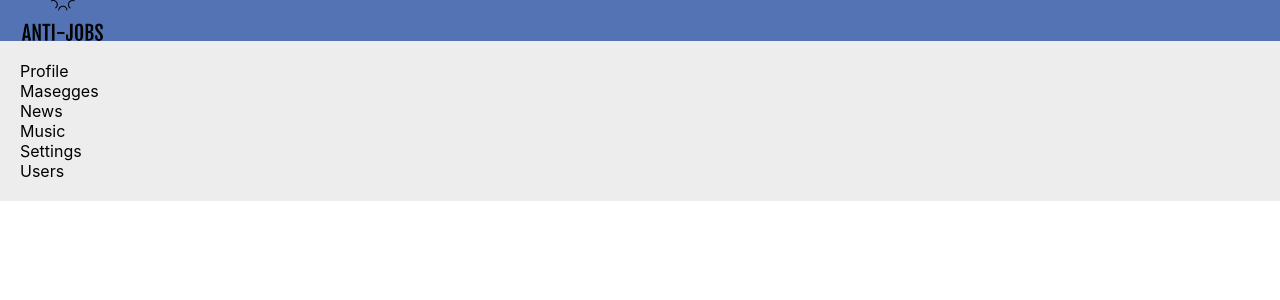
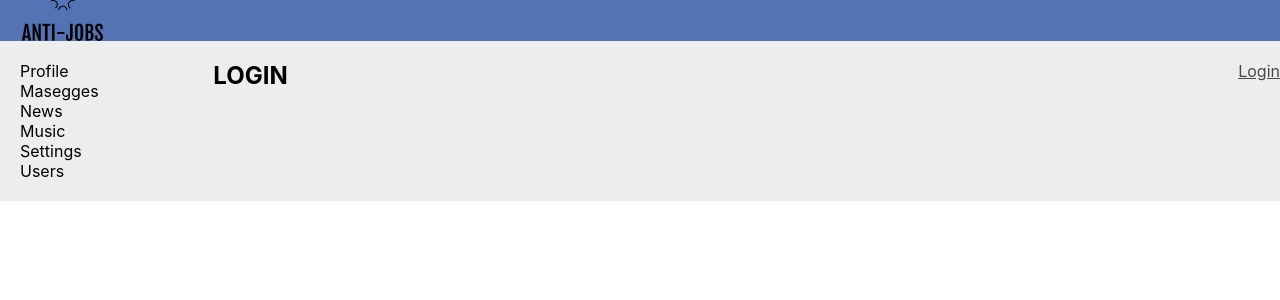
Before and after one commit to viktorShatalov/React-js, a React (Create React App) app: page /login in a window 1280 px wide. Shown: the top 300 px of the page. Built offline with nearby package versions, Linux system fonts and the light colour scheme; no server answers.

Commit message:
Redirect Start

```diff
--- a/src/App.js
+++ b/src/App.js
@@ -9,6 +9,7 @@
 import UsersContainer from './components/Users/UsersConteiner';
 import ProfileContainer from './components/Profile/ProfileConteiner';
 import HeaderContainer from './components/Header/HeaderContainer';
+import Login from './components/login/Login';
 
 
 const App = (props) => {
@@ -28,6 +29,9 @@
           <Route path='/users'
             render={() => <UsersContainer />} />
 
+          <Route path='/login'
+            render={() => <Login />} />
+
           <Route path='/settings' render={() => <Settings />} />
           <Route path='/music' render={() => <Music />} />
           <Route path='/news' render={() => <News />} />
--- a/src/components/Dialogs/Dialogs.jsx
+++ b/src/components/Dialogs/Dialogs.jsx
@@ -2,7 +2,7 @@
 import s from './Dialogs.module.css';
 import DialogItem from './DialogItem/DialogItem';
 import Messege from './Messege/Messege';
-
+import { Redirect } from 'react-router-dom';
 
 
 const Dialogs = (props) => {
@@ -18,8 +18,10 @@
   let onNewMessegeChange = (e) => {
     let body = e.target.value;
     props.UpdateNewMessegeBody(body);
+  }
 
-  }
+  if (!props.isAuth) return <Redirect to={"/login"} />;
+
   return (
     <div className={s.dialogs}>
       <div className={s.dialogs_items}>
--- a/src/components/Dialogs/DialogsConteiner.jsx
+++ b/src/components/Dialogs/DialogsConteiner.jsx
@@ -7,7 +7,8 @@
 
 const mapStateToProps = (state) => {
   return {
-    dialogsPage: state.dialogsPage
+    dialogsPage: state.dialogsPage,
+    isAuth: state.auth.isAuth
   }
 }
 const mapDispatchToProps = (dispatch) => {
--- a/src/components/Header/Header.module.css
+++ b/src/components/Header/Header.module.css
@@ -11,5 +11,5 @@
    float: right;
 }
 .loginBlock a {
-  color: rgb(255, 255, 255);
+  color: rgb(0, 0, 0);
 }
--- a/src/components/Profile/Profile.jsx
+++ b/src/components/Profile/Profile.jsx
@@ -4,9 +4,8 @@
 
 const Profile = (props) => {
   return <div>
-    <ProfileInfo profile={props.profile}/>
+    <ProfileInfo profile={props.profile} />
     <MyPostsConteiner />
   </div>
-
 }
 export default Profile;
--- a/src/components/Profile/ProfileConteiner.jsx
+++ b/src/components/Profile/ProfileConteiner.jsx
@@ -3,7 +3,7 @@
 import { connect } from 'react-redux';
 import { getUsersProfile } from '../../Redux/profile-reducer';
 import { withRouter } from 'react-router-dom';
-
+import { Redirect } from "react-router-dom";
 
 class ProfileContainer extends React.Component {
 
@@ -14,11 +14,13 @@
   }
 
   render() {
+    if (!this.props.isAuth) return <Redirect to={"/login"} />;
     return <Profile {...this.props} profile={this.props.profile} />
   }
 }
 let mapStateToProps = (state) => ({
-  profile: state.profilePage.profile
+  profile: state.profilePage.profile,
+  isAuth: state.auth.isAuth
 });
 
 let WithUrlDataConteinerComponent = withRouter(ProfileContainer);
--- /dev/null
+++ b/src/components/login/Login.jsx
@@ -0,0 +1,9 @@
+import React from 'react';
+
+const Login = (props) => {
+    return <div>
+        <h2>LOGIN</h2>
+    </div>
+};
+
+export default Login;
```
